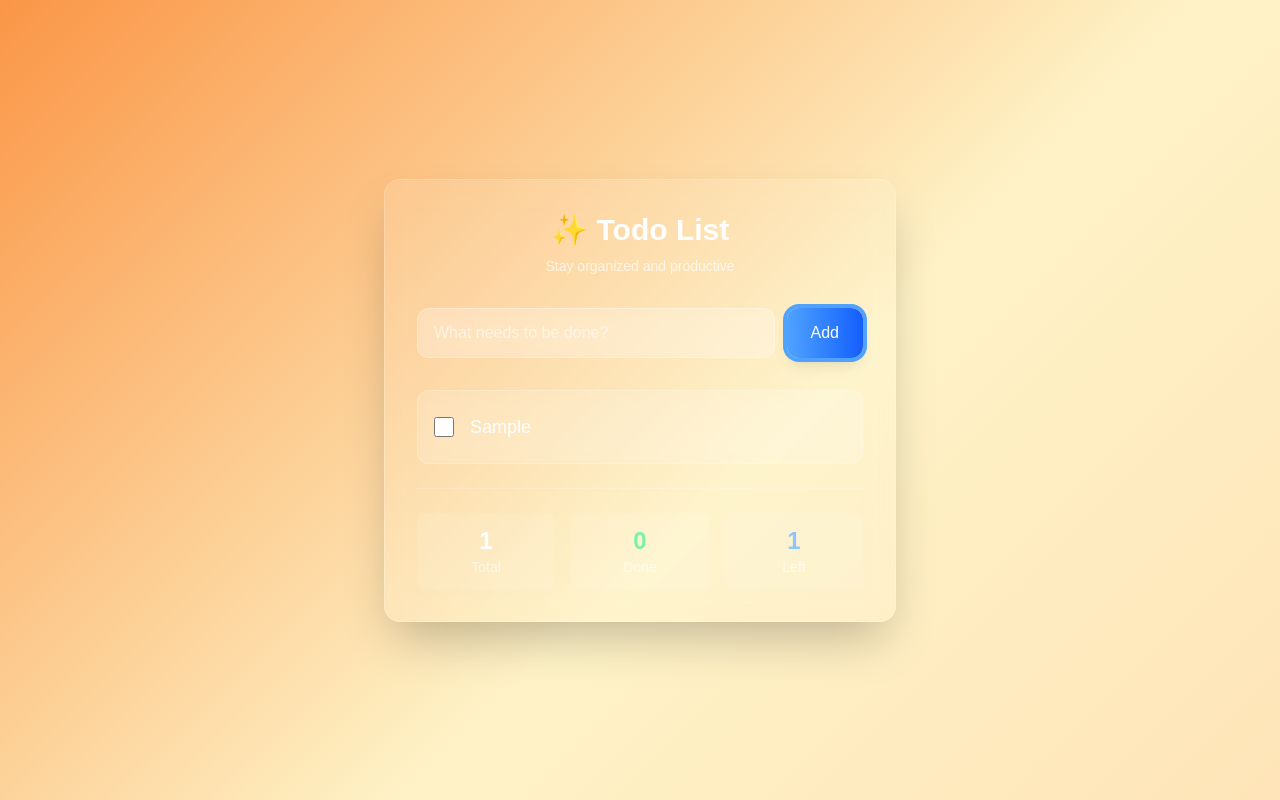
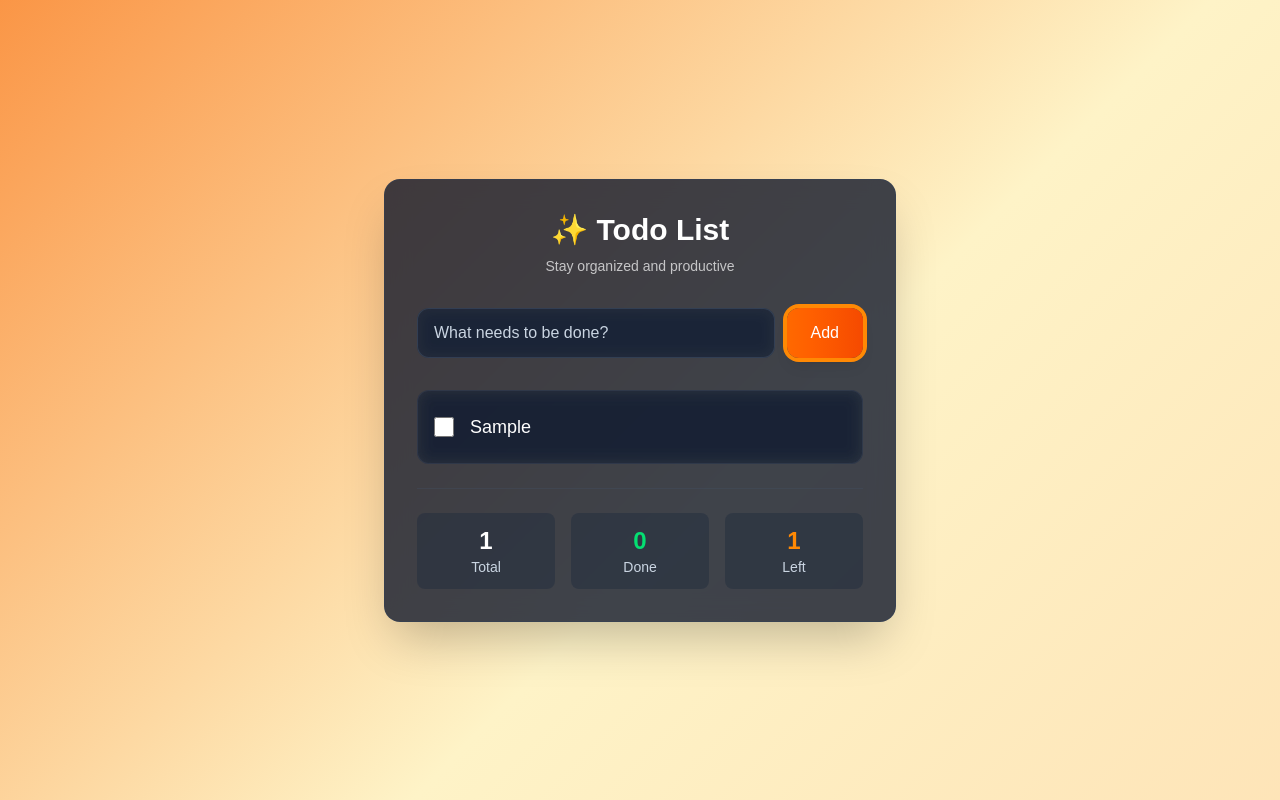
Before and after one commit to ns-test-org/simple-todo-list, a Next.js app in the folder packages/jam-notes/: page / in a window 1280 px wide. Both pictures are taken after typing "Sample" into the empty fields and a click on the button "Add". Built offline with nearby package versions, Linux system fonts and the light colour scheme.

Commit message:
AI chat session: Updated code and files

```diff
--- a/packages/jam-notes/src/app/page.tsx
+++ b/packages/jam-notes/src/app/page.tsx
@@ -42,7 +42,7 @@ export default function TodoApp() {
 
   return (
     <div className="min-h-screen w-full flex items-center justify-center p-4">
-      <div className="w-full max-w-lg bg-white/10 backdrop-blur-md rounded-2xl shadow-2xl border border-white/20 p-8">
+      <div className="w-full max-w-lg bg-slate-900/80 backdrop-blur-md rounded-2xl shadow-2xl border border-slate-700/50 p-8">
         <div className="text-center mb-8">
           <h1 className="text-3xl font-bold text-white mb-2">
             ✨ Todo List
@@ -58,11 +58,11 @@ export default function TodoApp() {
             onChange={(e) => setInputText(e.target.value)}
             onKeyPress={handleKeyPress}
             placeholder="What needs to be done?"
-            className="flex-1 px-4 py-3 bg-white/20 backdrop-blur-sm border border-white/30 rounded-xl text-white placeholder-white/60 focus:outline-none focus:ring-2 focus:ring-white/50 focus:border-white/50 transition-all"
+            className="flex-1 px-4 py-3 bg-slate-800/60 backdrop-blur-sm border border-slate-600/50 rounded-xl text-white placeholder-slate-300 focus:outline-none focus:ring-2 focus:ring-orange-400 focus:border-orange-400 transition-all"
           />
           <button
             onClick={addTodo}
-            className="px-6 py-3 bg-gradient-to-r from-blue-400 to-blue-600 text-white rounded-xl hover:from-blue-500 hover:to-blue-700 focus:outline-none focus:ring-2 focus:ring-blue-400 focus:ring-offset-2 focus:ring-offset-transparent transition-all transform hover:scale-105 font-medium shadow-lg"
+            className="px-6 py-3 bg-gradient-to-r from-orange-500 to-orange-600 text-white rounded-xl hover:from-orange-600 hover:to-orange-700 focus:outline-none focus:ring-2 focus:ring-orange-400 focus:ring-offset-2 focus:ring-offset-transparent transition-all transform hover:scale-105 font-medium shadow-lg"
           >
             Add
           </button>
@@ -81,13 +81,13 @@ export default function TodoApp() {
             todos.map(todo => (
               <div
                 key={todo.id}
-                className="flex items-center gap-4 p-4 bg-white/10 backdrop-blur-sm border border-white/20 rounded-xl hover:bg-white/20 transition-all transform hover:scale-[1.02] group"
+                className="flex items-center gap-4 p-4 bg-slate-800/40 backdrop-blur-sm border border-slate-600/30 rounded-xl hover:bg-slate-700/50 transition-all transform hover:scale-[1.02] group"
               >
                 <input
                   type="checkbox"
                   checked={todo.completed}
                   onChange={() => toggleTodo(todo.id)}
-                  className="w-5 h-5 text-blue-500 bg-white/20 border-white/30 rounded-md focus:ring-blue-400 focus:ring-2"
+                  className="w-5 h-5 text-orange-500 bg-slate-700/50 border-slate-500 rounded-md focus:ring-orange-400 focus:ring-2"
                 />
                 <span
                   className={`flex-1 text-lg ${
@@ -111,19 +111,19 @@ export default function TodoApp() {
 
         {/* Stats */}
         {todos.length > 0 && (
-          <div className="pt-6 border-t border-white/20">
+          <div className="pt-6 border-t border-slate-600/30">
             <div className="grid grid-cols-3 gap-4 text-center">
-              <div className="bg-white/10 rounded-lg p-3">
+              <div className="bg-slate-800/40 rounded-lg p-3">
                 <div className="text-2xl font-bold text-white">{todos.length}</div>
-                <div className="text-white/60 text-sm">Total</div>
+                <div className="text-slate-300 text-sm">Total</div>
               </div>
-              <div className="bg-white/10 rounded-lg p-3">
-                <div className="text-2xl font-bold text-green-300">{todos.filter(t => t.completed).length}</div>
-                <div className="text-white/60 text-sm">Done</div>
+              <div className="bg-slate-800/40 rounded-lg p-3">
+                <div className="text-2xl font-bold text-green-400">{todos.filter(t => t.completed).length}</div>
+                <div className="text-slate-300 text-sm">Done</div>
               </div>
-              <div className="bg-white/10 rounded-lg p-3">
-                <div className="text-2xl font-bold text-blue-300">{todos.filter(t => !t.completed).length}</div>
-                <div className="text-white/60 text-sm">Left</div>
+              <div className="bg-slate-800/40 rounded-lg p-3">
+                <div className="text-2xl font-bold text-orange-400">{todos.filter(t => !t.completed).length}</div>
+                <div className="text-slate-300 text-sm">Left</div>
               </div>
             </div>
           </div>
```
